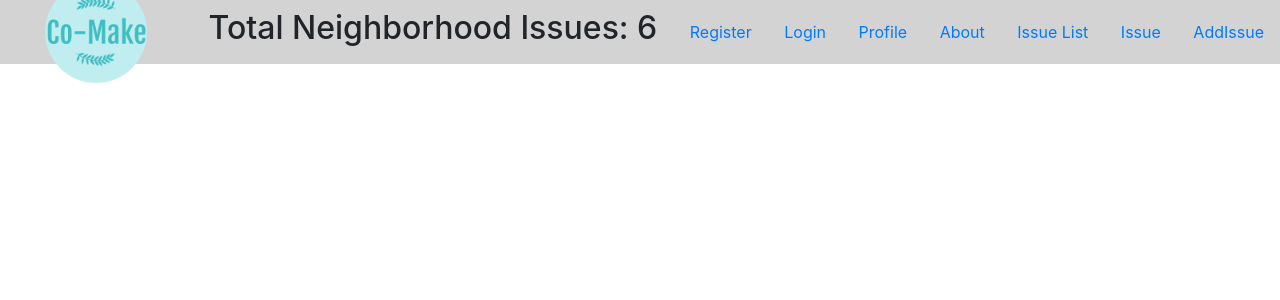
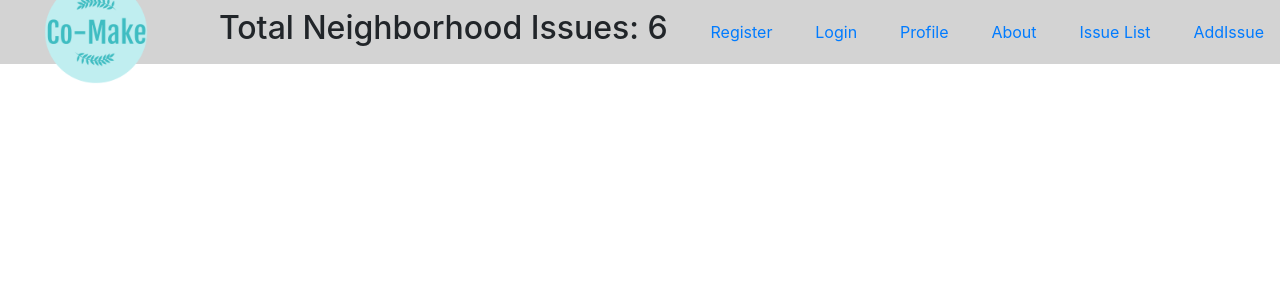
Before and after one commit to Build-Week-Co-make-5/Front-End, a React (Create React App) app in the folder co-make/: page / in a window 1280 px wide. Shown: the top 300 px of the page. Built offline with nearby package versions, Linux system fonts and the light colour scheme.

Commit message:
Add Updated App and Navbar js files Because: - Took out Issue tab on Navbar and Link to issue on App js files since there's no functionality in it yet.

```diff
--- a/co-make/src/App.js
+++ b/co-make/src/App.js
@@ -10,7 +10,7 @@ import Navbar from "./components/Navbar";
 import About from "./components/About";
 import IssueList from "./components/IssueList";
 import AddIssue from "./components/AddIssue";
-import Issue from "./components/Issue";
+// import Issue from "./components/Issue";
 import AccountInfo from "./components/CreateProfileForm";
 
 import "./App.css";
@@ -34,7 +34,7 @@ function App() {
             <Route exact path="/login" component={LoginForm} />
             <Route path="/about" component={About} />
             <Route exact path="/issue-list" component={IssueList} />
-            <Route exact path="/issue" component={Issue} />
+            {/* <Route exact path="/issue" component={Issue} /> */}
             <Route exact path="/addIssue" component={AddIssue} />
             <Route exact path="/accountInfo" component={AccountInfo} />
           </Switch>
--- a/co-make/src/components/Navbar.js
+++ b/co-make/src/components/Navbar.js
@@ -20,7 +20,7 @@ const Navbar = () => {
         <Link to="/accountInfo">Profile</Link>
         <Link to="/about">About</Link>
         <Link to="/issue-list">Issue List</Link>
-        <Link to="/issue">Issue</Link>
+        {/* <Link to="/issue">Issue</Link> */}
         <Link to="/addIssue">AddIssue</Link>
       </Division>
     </nav>
```
